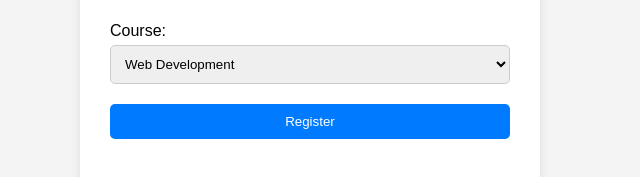
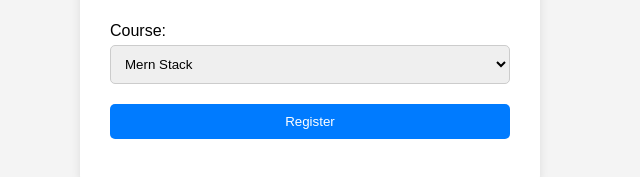
Before and after one commit to AARTHIsm-project/get_post, a website: page views/index.html in a window 1280 px wide. Shown: the part 431-608 px from the top of the page, 330-970 px from the left. Drawn offline with Linux system fonts and the light colour scheme.

Commit message:
jenkins demo

```diff
--- a/views/index.html
+++ b/views/index.html
@@ -59,7 +59,7 @@
 
       <label for="course">Course:</label>
       <select name="course" required>
-        <option value="Web Development">Web Development</option>
+        <option value="Web Development">Mern Stack</option>
         <option value="Data Science">Data Science</option>
         <option value="AI & ML">AI & ML</option>
       </select>
```
